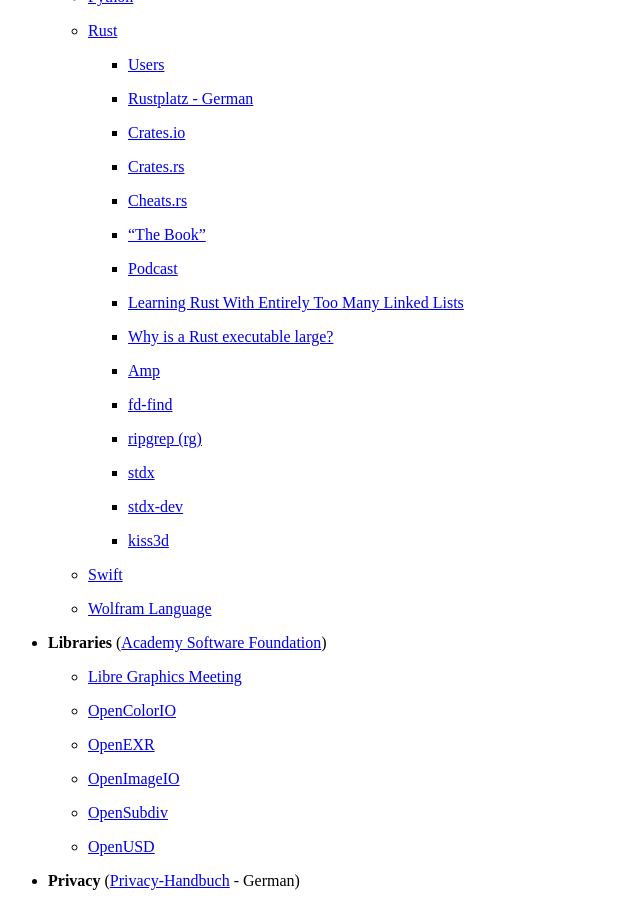
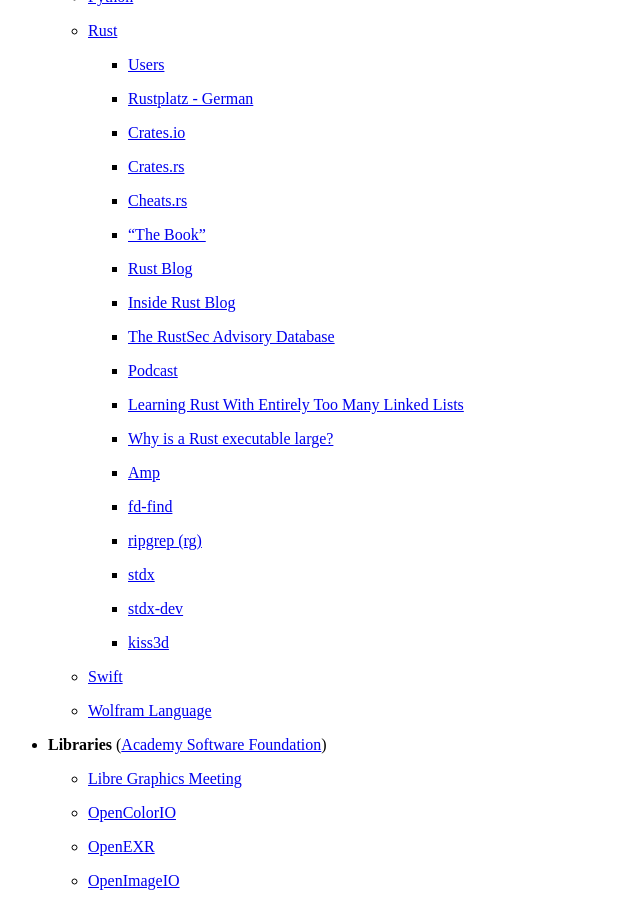
Before and after one commit to wahn/jan_walter_org, a Jekyll site: the page built from links/index.md, in a window 1280 px wide and 900 px high, scrolled down 4613 px. Shown: the whole window, without its empty margins (0-640 px from the left). Built offline with Jekyll 4.4.1, drawn with Linux system fonts in a browser that asks for light colours; Markdown is read by kramdown in place of the engine named in the settings.

Commit message:
Links to Rust blog(s) and The RustSec Advisory Database.

```diff
--- a/links/index.md
+++ b/links/index.md
@@ -299,6 +299,12 @@
 
         + ["The Book"](https://doc.rust-lang.org/book)
 
+        + [Rust Blog](https://blog.rust-lang.org/index.html)
+
+        + [Inside Rust Blog](https://blog.rust-lang.org/inside-rust)
+
+        + [The RustSec Advisory Database](https://rustsec.org)
+
         + [Podcast](http://www.newrustacean.com)
 
         + [Learning Rust With Entirely Too Many Linked Lists](http://cglab.ca/~abeinges/blah/too-many-lists/book)
```
